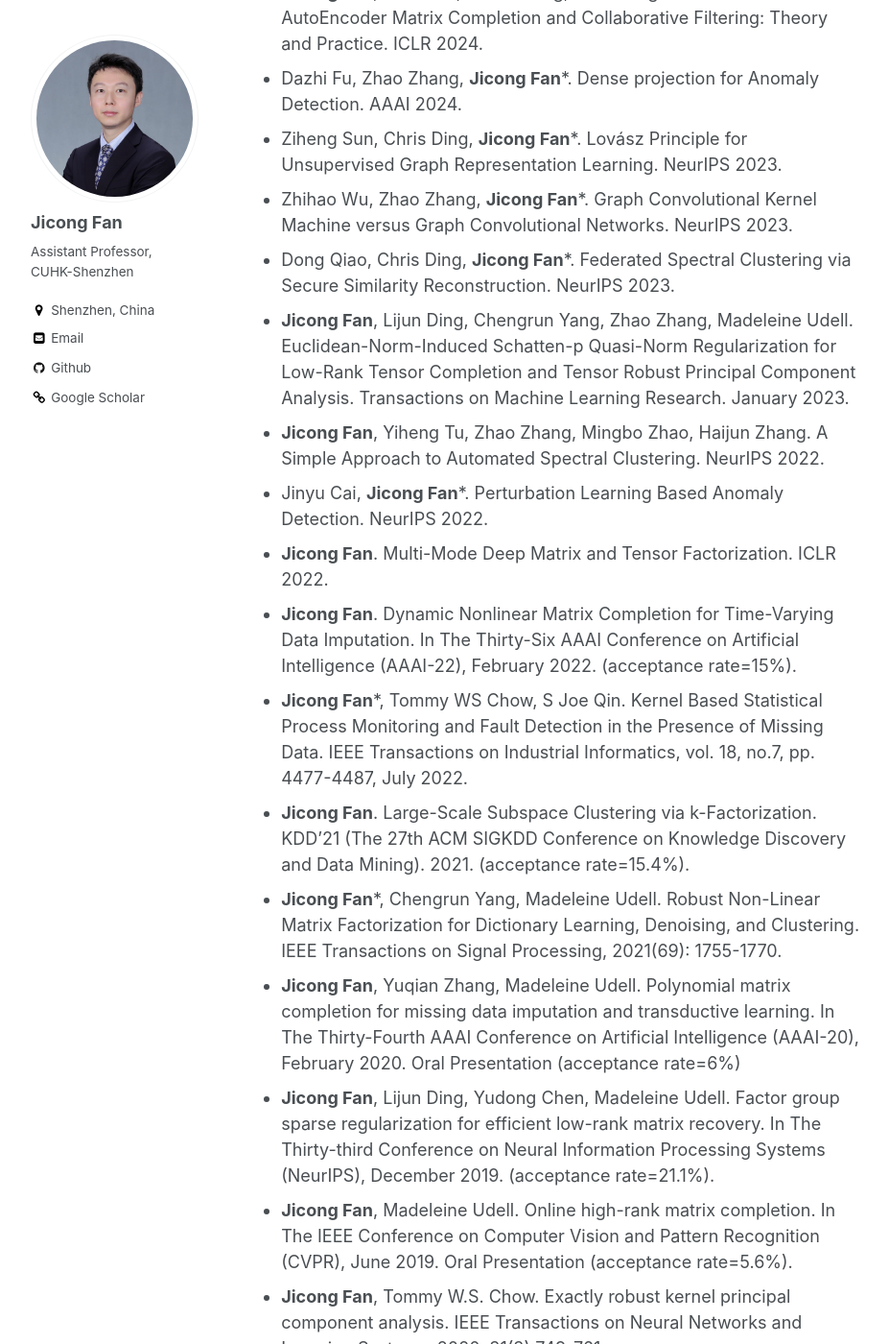
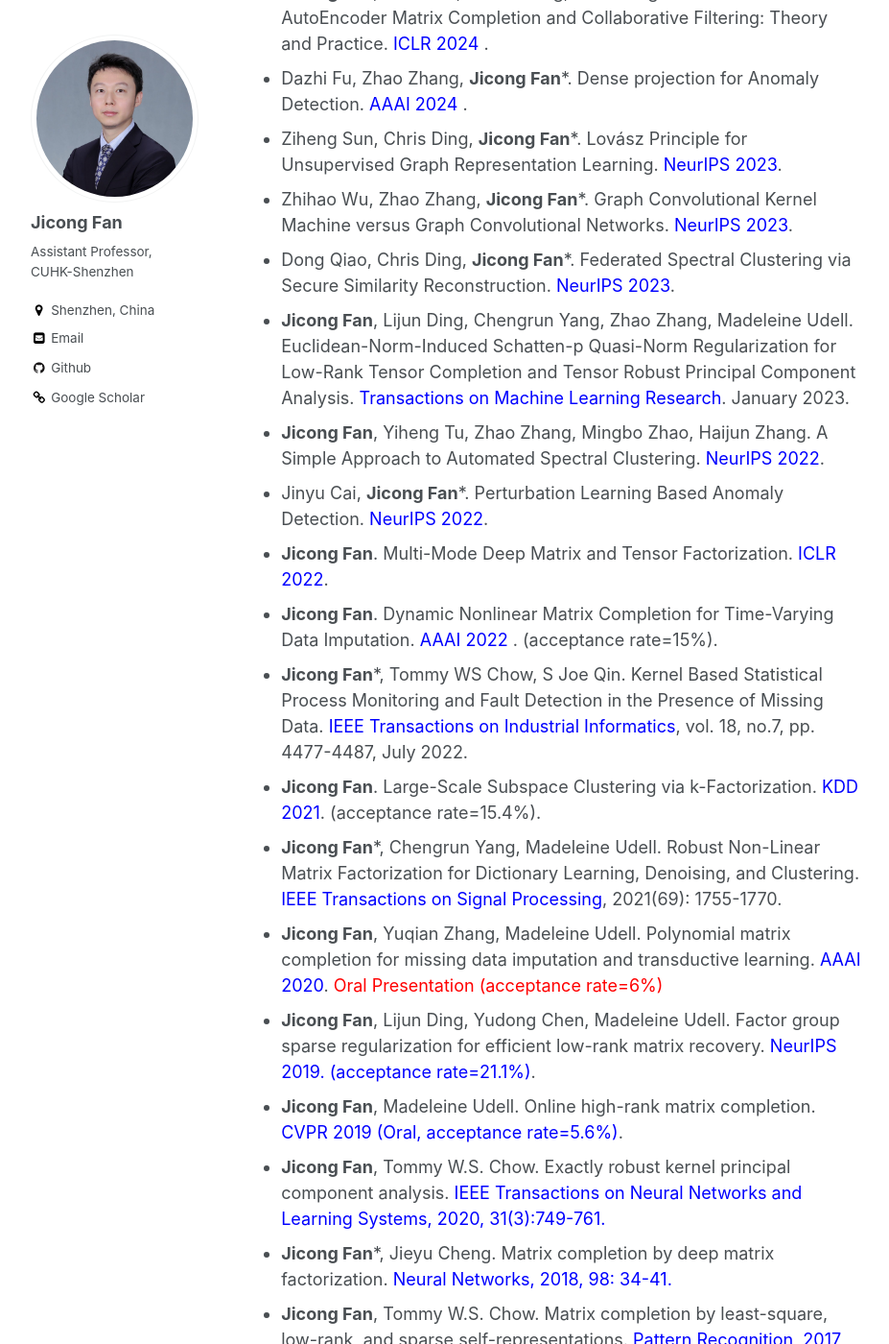
Before and after one commit to jicongfan/jicongfan.github.io, a Jekyll site: the page built from _pages/about.md, in a window 1280 px wide and 1400 px high, scrolled down 1907 px. Shown: the whole window at 96% size, without its empty margins (86-1013 px from the left). Built offline with Jekyll 4.4.1, drawn with Linux system fonts in a browser that asks for light colours; some of the changed text lies outside the part shown.

Commit message:
Update about.md

```diff
--- a/_pages/about.md
+++ b/_pages/about.md
@@ -40,26 +40,26 @@ Selected Publications
 ======
 
 * Yunhe Zhang, Yan Sun, Jinyu Cai, <strong>Jicong Fan</strong>*. Deep Orthogonal Hypersphere Compression for Anomaly Detection. <font color=blue>ICLR 2024 </font> <font color=red>(Spotlight, acceptance rate=5%) </font>.
-* Yan Sun, <strong>Jicong Fan</strong>*. MMD Graph Kernel: Effective Metric Learning for Graphs via Maximum Mean Discrepancy. ICLR 2024 (Spotlight, acceptance rate=5%).
-* <strong>Jicong Fan</strong>, Rui Chen, Zhao Zhang, Chris Ding. Neuron-Enhanced AutoEncoder Matrix Completion and Collaborative Filtering: Theory and Practice. ICLR 2024.
-* Dazhi Fu, Zhao Zhang, <strong>Jicong Fan</strong>*. Dense projection for Anomaly Detection. AAAI 2024.
-* Ziheng Sun, Chris Ding, <strong>Jicong Fan</strong>*. Lovász Principle for Unsupervised Graph Representation Learning. NeurIPS 2023.
-* Zhihao Wu, Zhao Zhang, <strong>Jicong Fan</strong>*. Graph Convolutional Kernel Machine versus Graph Convolutional Networks. NeurIPS 2023.
-* Dong Qiao, Chris Ding, <strong>Jicong Fan</strong>*. Federated Spectral Clustering via Secure Similarity Reconstruction. NeurIPS 2023.
-* <strong>Jicong Fan</strong>, Lijun Ding, Chengrun Yang, Zhao Zhang, Madeleine Udell. Euclidean-Norm-Induced Schatten-p Quasi-Norm Regularization for Low-Rank Tensor Completion and Tensor Robust Principal Component Analysis. Transactions on Machine Learning Research. January 2023.
-* <strong>Jicong Fan</strong>, Yiheng Tu, Zhao Zhang, Mingbo Zhao, Haijun Zhang. A Simple Approach to Automated Spectral Clustering. NeurIPS 2022.
-* Jinyu Cai, <strong>Jicong Fan</strong>*. Perturbation Learning Based Anomaly Detection. NeurIPS 2022.
-* <strong>Jicong Fan</strong>. Multi-Mode Deep Matrix and Tensor Factorization. ICLR 2022.
-* <strong>Jicong Fan</strong>. Dynamic Nonlinear Matrix Completion for Time-Varying Data Imputation. In The Thirty-Six AAAI Conference on Artificial Intelligence (AAAI-22), February 2022. (acceptance rate=15%).
-* <strong>Jicong Fan</strong>*, Tommy WS Chow, S Joe Qin. Kernel Based Statistical Process Monitoring and Fault Detection in the Presence of Missing Data. IEEE Transactions on Industrial Informatics, vol. 18, no.7, pp. 4477-4487, July 2022.
-* <strong>Jicong Fan</strong>. Large-Scale Subspace Clustering via k-Factorization. KDD'21 (The 27th ACM SIGKDD Conference on Knowledge Discovery and Data Mining). 2021. (acceptance rate=15.4%).
-* <strong>Jicong Fan</strong>*, Chengrun Yang, Madeleine Udell. Robust Non-Linear Matrix Factorization for Dictionary Learning, Denoising, and Clustering. IEEE Transactions on Signal Processing, 2021(69): 1755-1770.
-* <strong>Jicong Fan</strong>, Yuqian Zhang, Madeleine Udell. Polynomial matrix completion for missing data imputation and transductive learning. In The Thirty-Fourth AAAI Conference on Artificial Intelligence (AAAI-20), February 2020. Oral Presentation (acceptance rate=6%)
-* <strong>Jicong Fan</strong>, Lijun Ding, Yudong Chen, Madeleine Udell. Factor group sparse regularization for efficient low-rank matrix recovery. In The Thirty-third Conference on Neural Information Processing Systems (NeurIPS), December 2019. (acceptance rate=21.1%).
-* <strong>Jicong Fan</strong>, Madeleine Udell. Online high-rank matrix completion. In The IEEE Conference on Computer Vision and Pattern Recognition (CVPR), June 2019. Oral Presentation (acceptance rate=5.6%).
-* <strong>Jicong Fan</strong>, Tommy W.S. Chow. Exactly robust kernel principal component analysis. IEEE Transactions on Neural Networks and Learning Systems, 2020, 31(3):749-761.
-* <strong>Jicong Fan</strong>*, Jieyu Cheng. Matrix completion by deep matrix factorization. Neural Networks, 2018, 98: 34-41.
-* <strong>Jicong Fan</strong>, Tommy W.S. Chow. Matrix completion by least-square, low-rank, and sparse self-representations. Pattern Recognition, 2017, 71: 290-305.
+* Yan Sun, <strong>Jicong Fan</strong>*. MMD Graph Kernel: Effective Metric Learning for Graphs via Maximum Mean Discrepancy. <font color=blue>ICLR 2024 </font> <font color=red>(Spotlight, acceptance rate=5%) </font>.
+* <strong>Jicong Fan</strong>, Rui Chen, Zhao Zhang, Chris Ding. Neuron-Enhanced AutoEncoder Matrix Completion and Collaborative Filtering: Theory and Practice. <font color=blue>ICLR 2024 </font>.
+* Dazhi Fu, Zhao Zhang, <strong>Jicong Fan</strong>*. Dense projection for Anomaly Detection. <font color=blue>AAAI 2024 </font>.
+* Ziheng Sun, Chris Ding, <strong>Jicong Fan</strong>*. Lovász Principle for Unsupervised Graph Representation Learning. <font color=blue> NeurIPS 2023</font>.
+* Zhihao Wu, Zhao Zhang, <strong>Jicong Fan</strong>*. Graph Convolutional Kernel Machine versus Graph Convolutional Networks. <font color=blue>NeurIPS 2023</font>.
+* Dong Qiao, Chris Ding, <strong>Jicong Fan</strong>*. Federated Spectral Clustering via Secure Similarity Reconstruction. <font color=blue>NeurIPS 2023</font>.
+* <strong>Jicong Fan</strong>, Lijun Ding, Chengrun Yang, Zhao Zhang, Madeleine Udell. Euclidean-Norm-Induced Schatten-p Quasi-Norm Regularization for Low-Rank Tensor Completion and Tensor Robust Principal Component Analysis. <font color=blue>Transactions on Machine Learning Research</font>. January 2023.
+* <strong>Jicong Fan</strong>, Yiheng Tu, Zhao Zhang, Mingbo Zhao, Haijun Zhang. A Simple Approach to Automated Spectral Clustering. <font color=blue>NeurIPS 2022</font>.
+* Jinyu Cai, <strong>Jicong Fan</strong>*. Perturbation Learning Based Anomaly Detection. <font color=blue>NeurIPS 2022</font>.
+* <strong>Jicong Fan</strong>. Multi-Mode Deep Matrix and Tensor Factorization. <font color=blue>ICLR 2022</font>.
+* <strong>Jicong Fan</strong>. Dynamic Nonlinear Matrix Completion for Time-Varying Data Imputation. <font color=blue>AAAI 2022 </font>. (acceptance rate=15%).
+* <strong>Jicong Fan</strong>*, Tommy WS Chow, S Joe Qin. Kernel Based Statistical Process Monitoring and Fault Detection in the Presence of Missing Data. <font color=blue>IEEE Transactions on Industrial Informatics</font>, vol. 18, no.7, pp. 4477-4487, July 2022.
+* <strong>Jicong Fan</strong>. Large-Scale Subspace Clustering via k-Factorization. <font color=blue>KDD 2021</font>. (acceptance rate=15.4%).
+* <strong>Jicong Fan</strong>*, Chengrun Yang, Madeleine Udell. Robust Non-Linear Matrix Factorization for Dictionary Learning, Denoising, and Clustering. <font color=blue>IEEE Transactions on Signal Processing</font>, 2021(69): 1755-1770.
+* <strong>Jicong Fan</strong>, Yuqian Zhang, Madeleine Udell. Polynomial matrix completion for missing data imputation and transductive learning. <font color=blue>AAAI 2020</font>. <font color=red>Oral Presentation (acceptance rate=6%)</font>
+* <strong>Jicong Fan</strong>, Lijun Ding, Yudong Chen, Madeleine Udell. Factor group sparse regularization for efficient low-rank matrix recovery. <font color=blue>NeurIPS 2019. (acceptance rate=21.1%)</font>.
+* <strong>Jicong Fan</strong>, Madeleine Udell. Online high-rank matrix completion. <font color=blue>CVPR 2019</font> <font color=blue>(Oral, acceptance rate=5.6%)</font>.
+* <strong>Jicong Fan</strong>, Tommy W.S. Chow. Exactly robust kernel principal component analysis. <font color=blue>IEEE Transactions on Neural Networks and Learning Systems, 2020, 31(3):749-761.
+* <strong>Jicong Fan</strong>*, Jieyu Cheng. Matrix completion by deep matrix factorization. <font color=blue>Neural Networks, 2018, 98: 34-41.</font>
+* <strong>Jicong Fan</strong>, Tommy W.S. Chow. Matrix completion by least-square, low-rank, and sparse self-representations. <font color=blue>Pattern Recognition, 2017, 71: 290-305.</font>
 
 Research Funds
 ======
```
